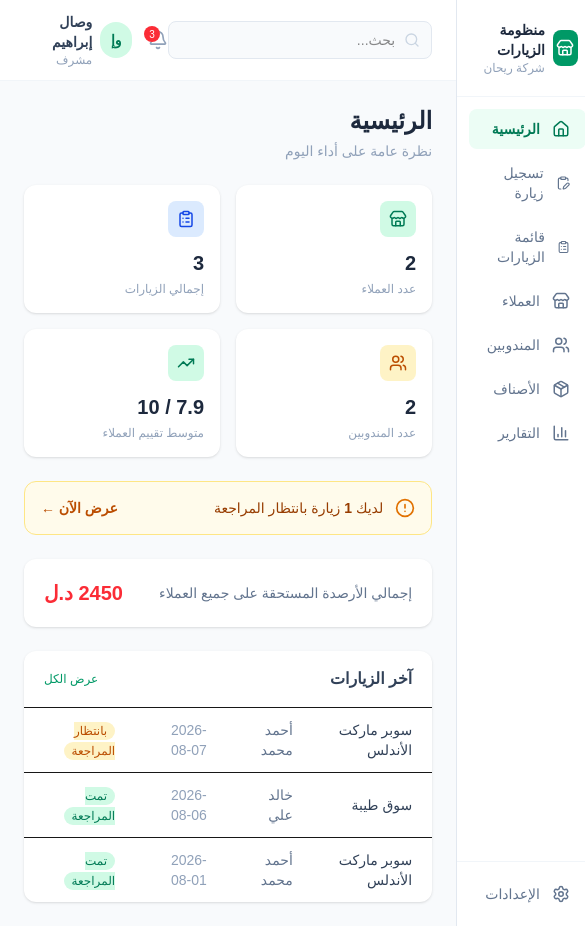
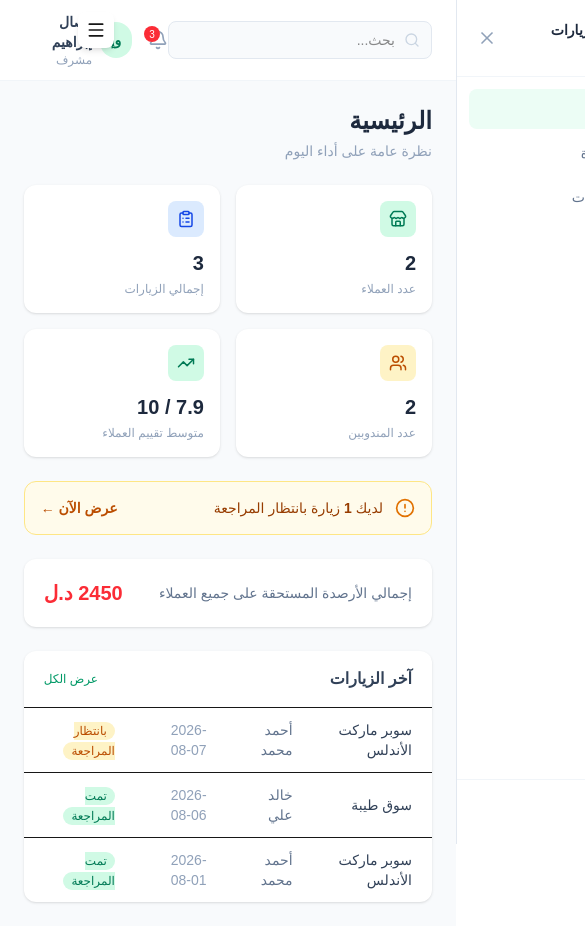
Before and after one commit to firasibrahim/rep-visit-tracker, a Next.js app: page / in a window 390 px wide. Shown: the whole page, 585 px wide, since content can reach past the window. Built offline with nearby package versions, Linux system fonts and the light colour scheme.

Commit message:
update sidebar to be responsive

```diff
--- a/components/layout/Sidebar.tsx
+++ b/components/layout/Sidebar.tsx
@@ -1,5 +1,6 @@
 "use client";
 
+import { useState } from "react";
 import Link from "next/link";
 import { usePathname } from "next/navigation";
 import {
@@ -11,6 +12,8 @@ import {
   BarChart3,
   Settings,
   Package,
+  Menu,
+  X,
 } from "lucide-react";
 
 const menuItems = [
@@ -25,10 +28,37 @@ const menuItems = [
 
 export default function Sidebar() {
   const pathname = usePathname();
+  const [isMobileOpen, setIsMobileOpen] = useState(false);
 
   return (
-    <aside className="w-64 bg-white border-l border-slate-200 min-h-screen flex flex-col">
-      <div className="p-5 flex items-center gap-2 border-b border-slate-100">
+    <>
+      {/* زرار فتح القائمة - يظهر بس على الموبايل */}
+      <button
+        onClick={() => setIsMobileOpen(true)}
+        className="md:hidden fixed top-3 left-3 z-40 bg-white p-2 rounded-lg shadow-md"
+      >
+        <Menu size={20} />
+      </button>
+
+      {/* خلفية معتمة عند فتح القائمة على الموبايل */}
+      {isMobileOpen && (
+        <div
+          className="md:hidden fixed inset-0 bg-black/40 z-40"
+          onClick={() => setIsMobileOpen(false)}
+        />
+      )}
+
+      {/* القائمة نفسها */}
+      <aside
+        className={`
+          fixed md:static top-0 right-0 h-full md:h-auto md:min-h-screen w-64
+          bg-white border-l border-slate-200 flex flex-col z-50
+          transition-transform duration-300
+          ${isMobileOpen ? "translate-x-0" : "translate-x-full md:translate-x-0"}
+        `}
+      >
+        <div className="p-5 flex items-center justify-between gap-2 border-b border-slate-100">
+          <div className="flex items-center gap-2">
             <div className="w-9 h-9 rounded-lg bg-emerald-600 flex items-center justify-center">
               <Store size={18} className="text-white" />
             </div>
@@ -39,8 +69,15 @@ export default function Sidebar() {
               <div className="text-xs text-slate-400">شركة ريحان</div>
             </div>
           </div>
+          <button
+            onClick={() => setIsMobileOpen(false)}
+            className="md:hidden text-slate-400"
+          >
+            <X size={20} />
+          </button>
+        </div>
 
-      <nav className="flex-1 p-3 space-y-1">
+        <nav className="flex-1 p-3 space-y-1 overflow-y-auto">
           {menuItems.map((item) => {
             const isActive = pathname === item.href;
             const Icon = item.icon;
@@ -48,10 +85,11 @@ export default function Sidebar() {
               <Link
                 key={item.href}
                 href={item.href}
+                onClick={() => setIsMobileOpen(false)}
                 className={`flex items-center gap-3 px-4 py-2.5 rounded-lg text-sm transition-colors ${
                   isActive
                     ? "bg-emerald-50 text-emerald-700 font-bold"
-                  : "text-slate-500 hover:bg-slate-50"
+                    : "text-slate-500 hover:bg-emerald-50 hover:text-emerald-700"
                 }`}
               >
                 <Icon size={18} />
@@ -71,5 +109,6 @@ export default function Sidebar() {
           </Link>
         </div>
       </aside>
+    </>
   );
 }
```
Lines whose indentation alone changed are shown as unchanged.
